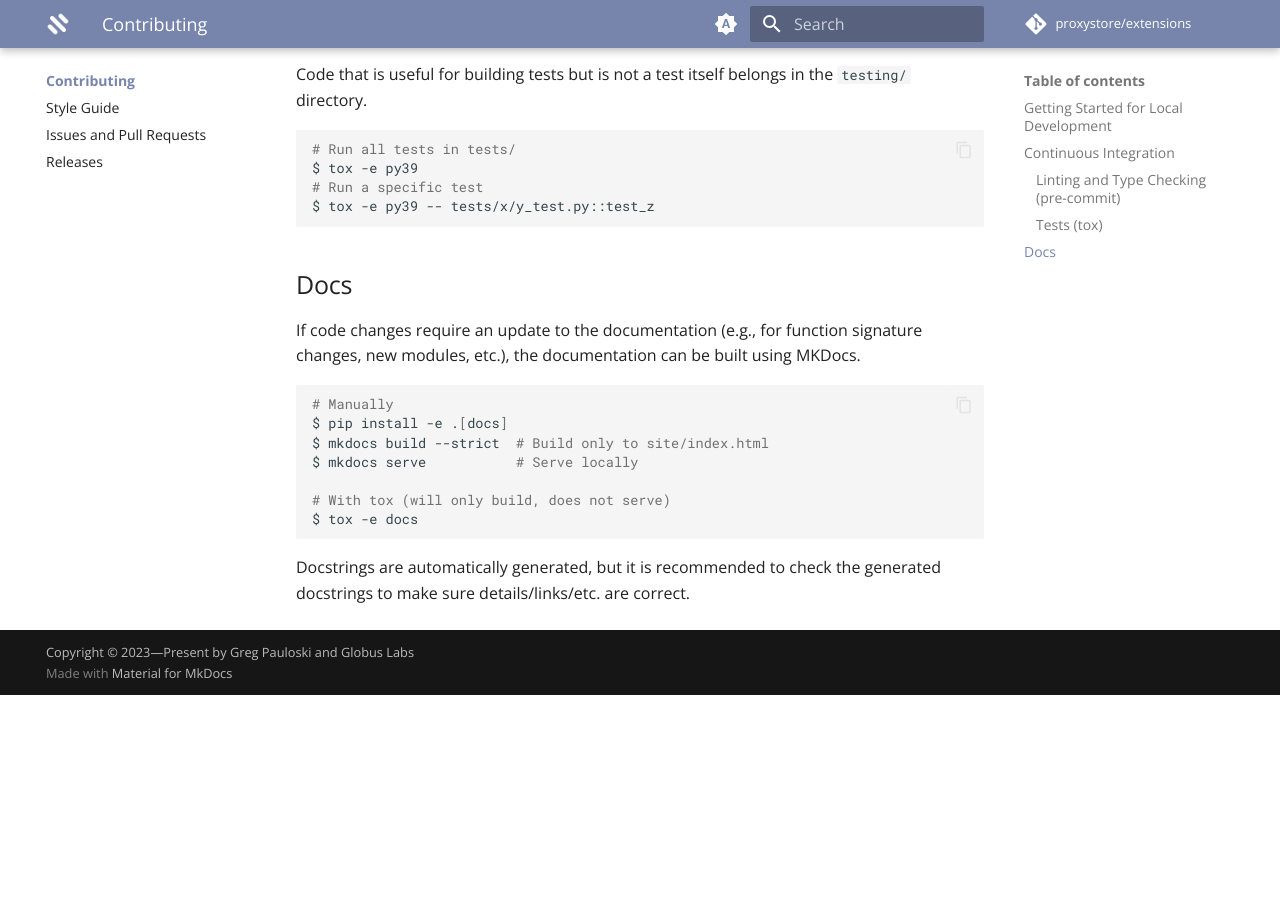
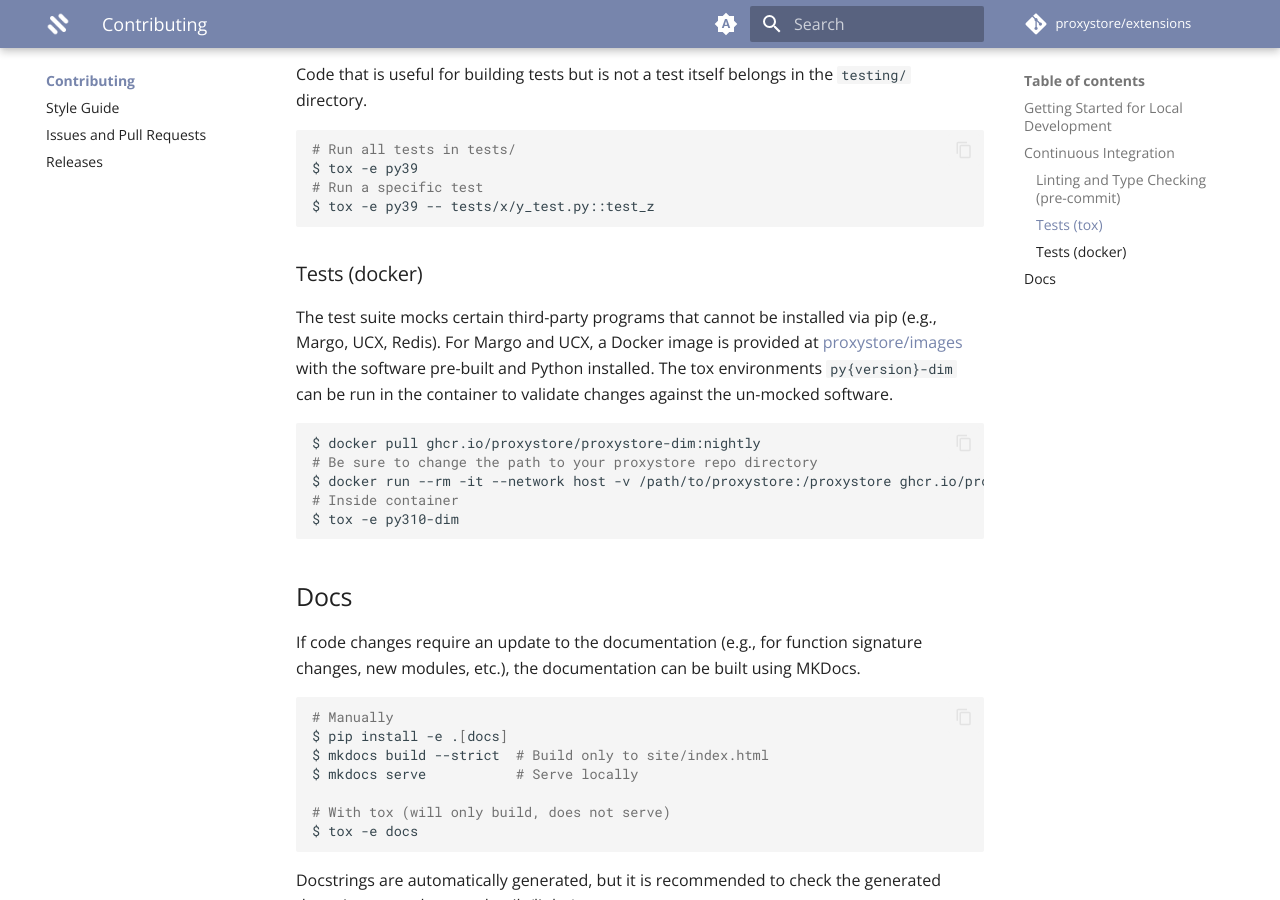
Before and after one commit to proxystore/extensions, an MkDocs documentation site: the page built from docs/contributing/index.md, in a window 1280 px wide and 900 px high, scrolled down 1318 px. Built offline with MkDocs 1.6.1 and Material for MkDocs 9.7.7, drawn with Linux system fonts in a browser that asks for light colours; comment, search, counter and statistics services are not loaded; the version menu is left out; before the commit the page ends 2013 px from its top, so only the background shows below that.

Commit message:
Add docker instructions

````diff
--- a/docs/contributing/index.md
+++ b/docs/contributing/index.md
@@ -66,6 +66,24 @@ $ tox -e py39
 $ tox -e py39 -- tests/x/y_test.py::test_z
 ```
 
+### Tests (docker)
+
+The test suite mocks certain third-party programs that cannot be installed via
+pip (e.g., Margo, UCX, Redis). For Margo and UCX, a Docker image is provided
+at
+[proxystore/images](https://github.com/proxystore/images){target=_blank}
+with the software pre-built and Python installed. The tox environments
+`py{version}-dim` can be run in the container to validate changes against
+the un-mocked software.
+
+```bash
+$ docker pull ghcr.io/proxystore/proxystore-dim:nightly
+# Be sure to change the path to your proxystore repo directory
+$ docker run --rm -it --network host -v /path/to/proxystore:/proxystore ghcr.io/proxystore/proxystore-dim:nightly
+# Inside container
+$ tox -e py310-dim
+```
+
 ## Docs
 
 If code changes require an update to the documentation (e.g., for function
````
